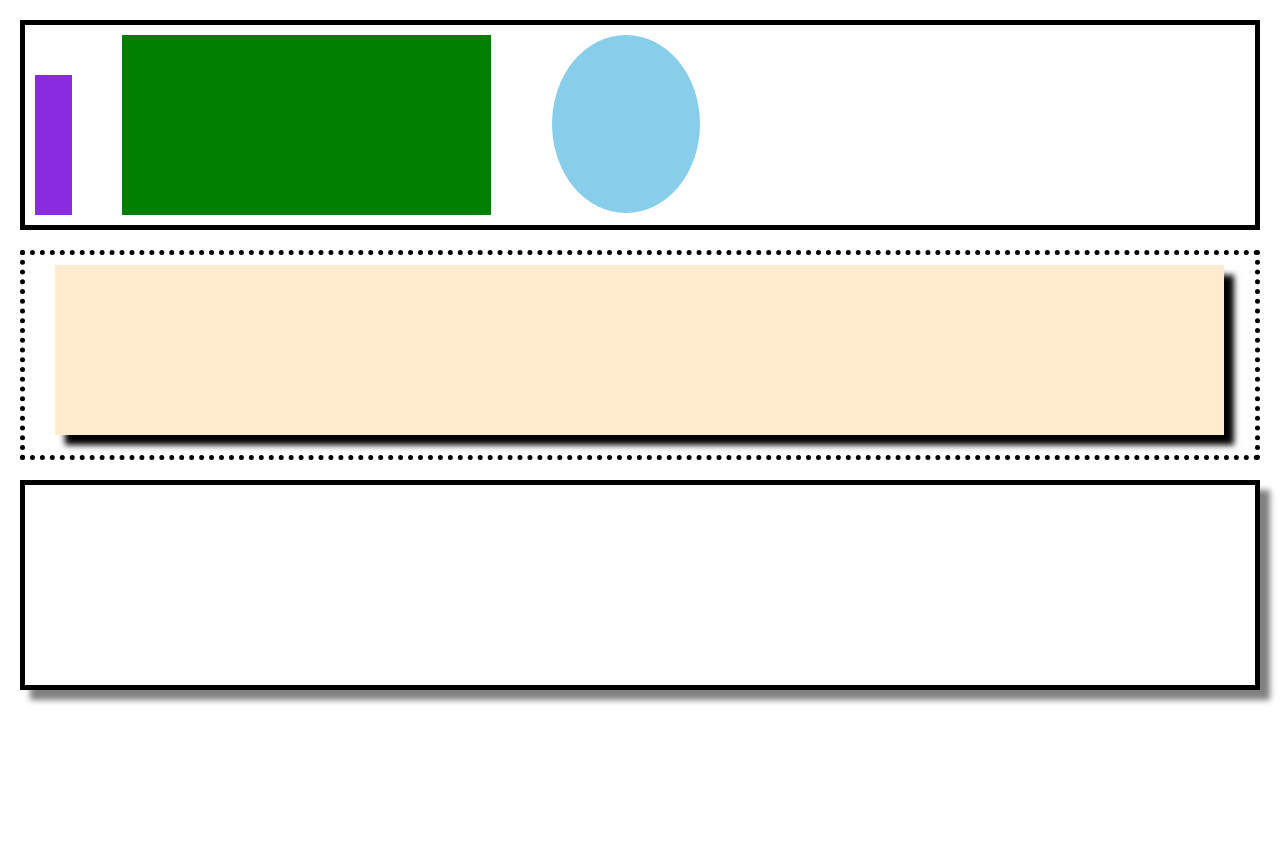
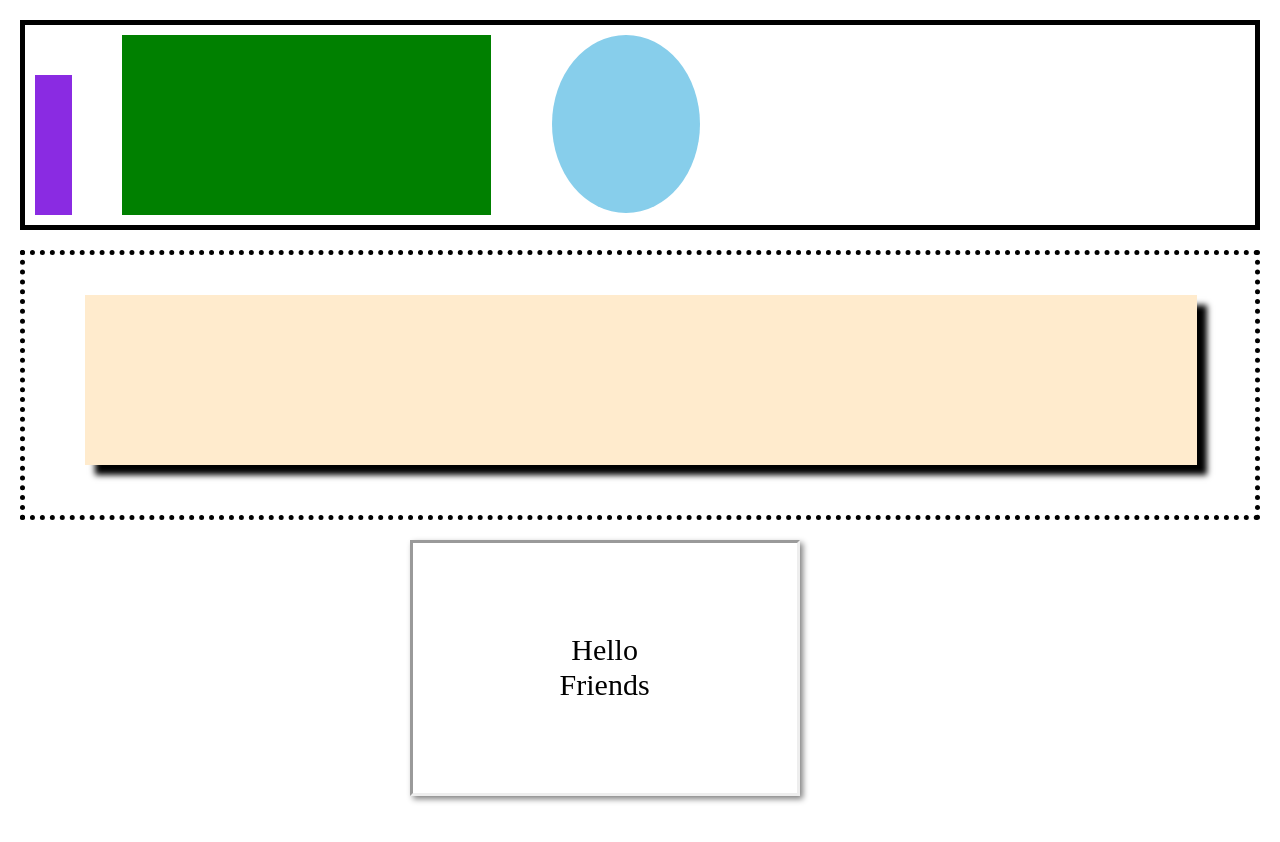
Before and after one commit to Ponesty/HTML-CSS-2, a plain HTML site: page drill-2/index.html in a window 1280 px wide. Before the commit the page ends 800 px from the top, so only its background shows below. Drawn offline with Linux system fonts and the light colour scheme.

Commit message:
WOrked more on Drill-2. Got closer to making the last bottom block.

```diff
--- a/drill-2/index.css
+++ b/drill-2/index.css
@@ -22,7 +22,7 @@
     /*border-style: dotted;*/
      background-color: blueviolet;
 }
-#margin{
+#padding{
     padding: 30px;
 }
 
@@ -51,3 +51,23 @@
     box-shadow:10px 10px 6px black;
     background-color: blanchedalmond;
 }
+
+#bottomBlock{
+    border-style:inset;
+    margin-left: 32%;
+    margin-bottom: 10%;
+    width: 30%;
+    height: 250px;
+    box-shadow: 3px 3px 6px gray;
+}
+.topText{
+    margin-top: 90px;
+    font-size: 30px;
+    font-family:serif;
+    text-align: center;
+}
+.bottomText{
+    margin-top: 1pt;
+    font-size: 30px;
+    text-align: center;
+}
--- a/drill-2/index.html
+++ b/drill-2/index.html
@@ -17,10 +17,14 @@
     </div>
     <div class="flex-container" style="border-style: dotted" id="padding">
 
-    <div class="middle"></div>
+        <div class="middle"></div>
     </div>
 
-    <div class="flex-container" style="box-shadow: 10px 10px 6px gray">
+    <div id="bottomBlock">
+        <p class="topText">Hello</p>
+        <p class="bottomText">Friends</p>
+    </div>
+
     </div>
 
 </body>
```
